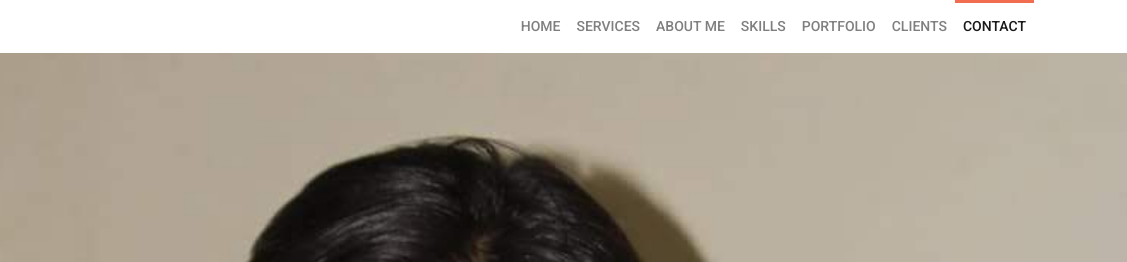
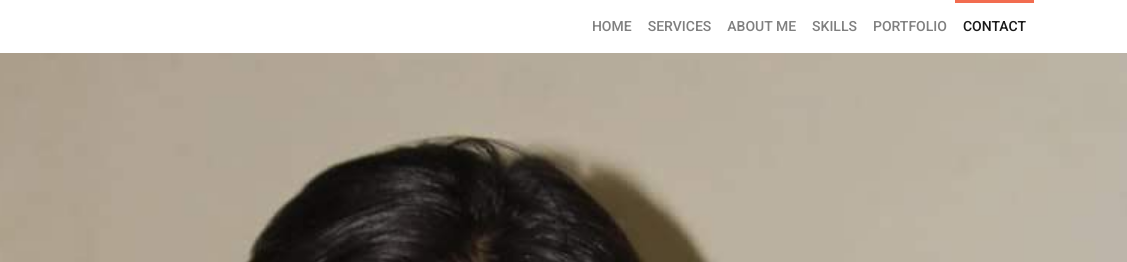
Before and after one commit to chaudharyrizwanyasin/rizwan-portfolio, a plain HTML site: page index.html in a window 1280 px wide. Shown: the top 262 px of the page, 153-1280 px from the left. Drawn offline with Linux system fonts and the light colour scheme.

Commit message:
Update index.html

```diff
--- a/index.html
+++ b/index.html
@@ -35,7 +35,6 @@
                         <a class="nav-item nav-link ts-scroll" href="#about-me">About Me</a>
                         <a class="nav-item nav-link ts-scroll" href="#my-skills">Skills</a>
                         <a class="nav-item nav-link ts-scroll" href="#portfolio">Portfolio</a>
-                        <a class="nav-item nav-link ts-scroll" href="#testimonials">Clients</a>
                         <a class="nav-item nav-link ts-scroll mr-2" href="#contact">Contact</a>
                     </div>
                     <!--end navbar-nav-->
```
